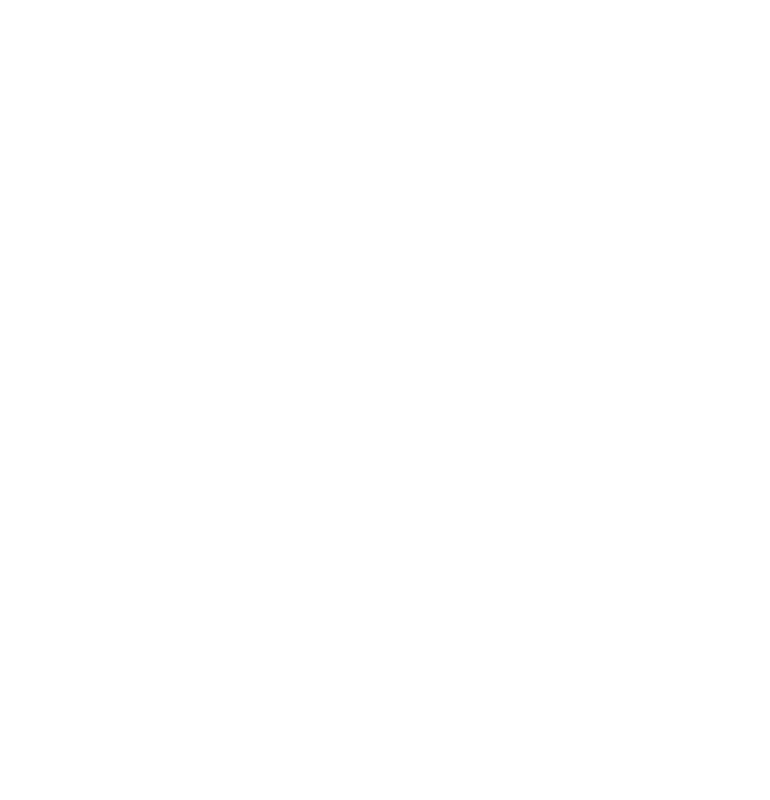
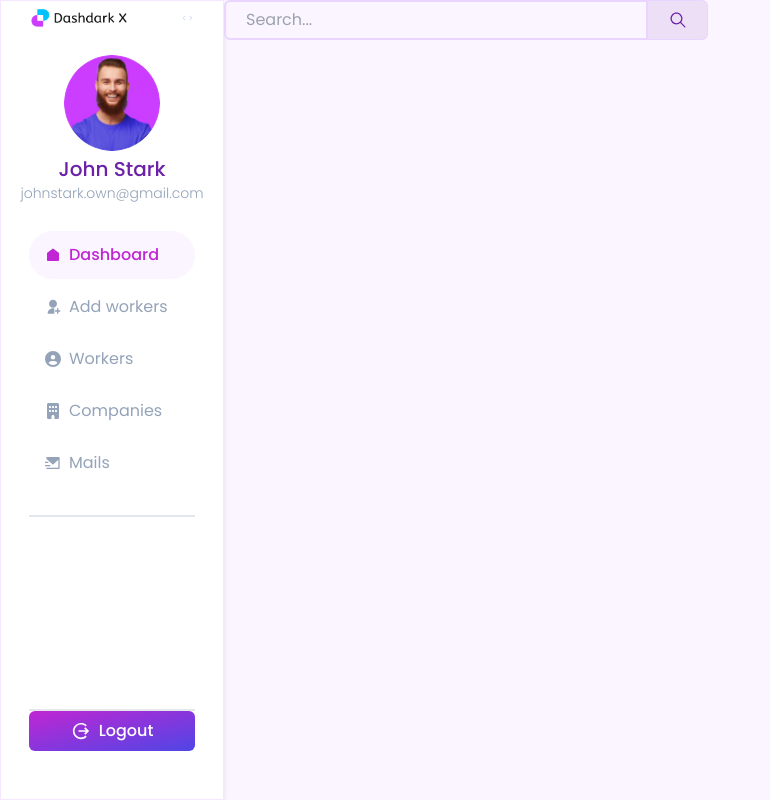
Before and after one commit to Sombhu2022/deteex-client, a React (Vite) app: page / in a window 1280 px wide. Before the commit this address had no page. Shown: the whole page, without its empty margins (0-770 px from the left). Built offline with nearby package versions, Linux system fonts and the light colour scheme; the HTML template or start-up script is replaced by a standard one.

Commit message:
Sidebar & setup done

```diff
--- a/src/App.jsx
+++ b/src/App.jsx
@@ -11,7 +11,7 @@
     return (
         <Routes>
             <Route element={<DashboardLayout />}>
-                <Route path="/dashboard" element={<Dashboard />} />
+                <Route path="/" element={<Dashboard />} />
                 <Route path="/add-workers" element={<AddWorkers />} />
                 <Route path="/workers" element={<AllWorkers />} />
                 <Route path="/companies" element={<AllCompanies />} />
--- /dev/null
+++ b/src/Components/Searchbar.jsx
@@ -0,0 +1,26 @@
+import React from "react";
+import { IoIosSearch } from "react-icons/io";
+
+const Searchbar = () => {
+    return (
+        <div className="group flex items-center">
+            <div className="flex h-10 pl-5 border-2 border-purple-200 rounded-l-md group-focus-within:border-purple-300 ">
+                <input
+                    type="text"
+                    name=""
+                    id=""
+                    placeholder="Search..."
+                    className="bg-transparent outline-none text-purple-800 pr-5 w-[25rem]"
+                />
+            </div>
+            <button
+                title="Search"
+                className="w-[40px] md:w-[60px] h-8 md:h-10 flex items-center justify-center border border-l-0 border-purple-200 rounded-r-md bg-purple-800/[0.1]"
+            >
+                <IoIosSearch className="text-purple-800 text-xl " />
+            </button>
+        </div>
+    );
+};
+
+export default Searchbar;
--- a/src/Components/Sidebar.jsx
+++ b/src/Components/Sidebar.jsx
@@ -22,9 +22,9 @@
                     <img
                         src={profilePic}
                         alt="name"
-                        className="w-24 aspect-square rounded-full select-none"
+                        className="w-24 aspect-square rounded-full select-none mb-1"
                     />
-                    <h2 className="text-xl font-medium text-fuchsia-600">
+                    <h2 className="text-xl font-medium text-purple-800">
                         John Stark
                     </h2>
                     <p className="text-sm font-light text-slate-400">
@@ -37,9 +37,9 @@
                             className={
                                 activeLocation === "/dashboard"
                                     ? "text-fuchsia-600 font-medium bg-purple-50 rounded-full w-full px-4 py-3"
-                                    : "text-slate-400 font-normal  w-full px-4 py-3 rounded-full hover:bg-[rgba(252,248,255,0.83)] transition-all"
+                                    : "text-slate-400 font-normal  w-full px-4 py-3 rounded-full hover:bg-[rgb(252,248,255)] transition-all"
                             }
-                            to="/dashboard"
+                            to="/"
                             onClick={() => setActiveLocation("/dashboard")}
                         >
                             <li className="flex gap-2 items-center">
@@ -50,7 +50,7 @@
                             className={
                                 activeLocation === "/add-workers"
                                     ? "text-fuchsia-600 font-medium bg-purple-50 rounded-full w-full px-4 py-3"
-                                    : "text-slate-400 font-normal w-full px-4 py-3 rounded-full hover:bg-[rgba(252,248,255,0.83)] transition-all"
+                                    : "text-slate-400 font-normal w-full px-4 py-3 rounded-full hover:bg-[rgb(252,248,255)] transition-all"
                             }
                             to="/add-workers"
                             onClick={() => setActiveLocation("/add-workers")}
@@ -63,7 +63,7 @@
                             className={
                                 activeLocation === "/workers"
                                     ? "text-fuchsia-600 font-medium bg-purple-50 rounded-full w-full px-4 py-3"
-                                    : "text-slate-400 font-normal w-full px-4 py-3 rounded-full hover:bg-[rgba(252,248,255,0.83)] transition-all"
+                                    : "text-slate-400 font-normal w-full px-4 py-3 rounded-full hover:bg-[rgb(252,248,255)] transition-all"
                             }
                             to="/workers"
                             onClick={() => setActiveLocation("/workers")}
@@ -76,7 +76,7 @@
                             className={
                                 activeLocation === "/companies"
                                     ? "text-fuchsia-600 font-medium bg-purple-50 rounded-full w-full px-4 py-3"
-                                    : "text-slate-400 font-normal w-full px-4 py-3 rounded-full hover:bg-[rgba(252,248,255,0.83)] transition-all"
+                                    : "text-slate-400 font-normal w-full px-4 py-3 rounded-full hover:bg-[rgb(252,248,255)] transition-all"
                             }
                             to="/companies"
                             onClick={() => setActiveLocation("/companies")}
@@ -89,7 +89,7 @@
                             className={
                                 activeLocation === "/mail-lists"
                                     ? "text-fuchsia-600 font-medium bg-purple-50 rounded-full w-full px-4 py-3"
-                                    : "text-slate-400 font-normal w-full px-4 py-3 rounded-full hover:bg-[rgba(252,248,255,0.83)] transition-all"
+                                    : "text-slate-400 font-normal w-full px-4 py-3 rounded-full hover:bg-[rgb(252,248,255)] transition-all"
                             }
                             to="mail-lists"
                             onClick={() => setActiveLocation("/mail-lists")}
@@ -103,7 +103,7 @@
                 <hr className="border border-slate-200" />
             </div>
             <div className="w-full pb-10 border-t-2">
-                <button className="flex flex-row items-center justify-center w-full bg-gradient-to-tl from-indigo-600 hover:from-fuchsia-600 to-fuchsia-600 hover:to-indigo-600 py-2 px-4 rounded-md text-white gap-2 font-medium transition-all">
+                <button className="flex flex-row items-center justify-center w-full bg-gradient-to-tl from-indigo-600 hover:bg-indigo-700 to-fuchsia-600 hover:to-fuchsia-700 py-2 px-4 rounded-md text-white gap-2 font-medium transition-all">
                     <IoMdLogOut className="text-xl" /> Logout
                 </button>
             </div>
--- a/src/Pages/Dashboard.jsx
+++ b/src/Pages/Dashboard.jsx
@@ -1,7 +1,12 @@
 import React from "react";
+import Searchbar from "../Components/Searchbar";
 
 const Dashboard = () => {
-    return <div>Dashboard</div>;
+    return (
+        <div>
+            <Searchbar />
+        </div>
+    );
 };
 
 export default Dashboard;
```
Also changed, not shown: src/assets/background.jpeg (added).
